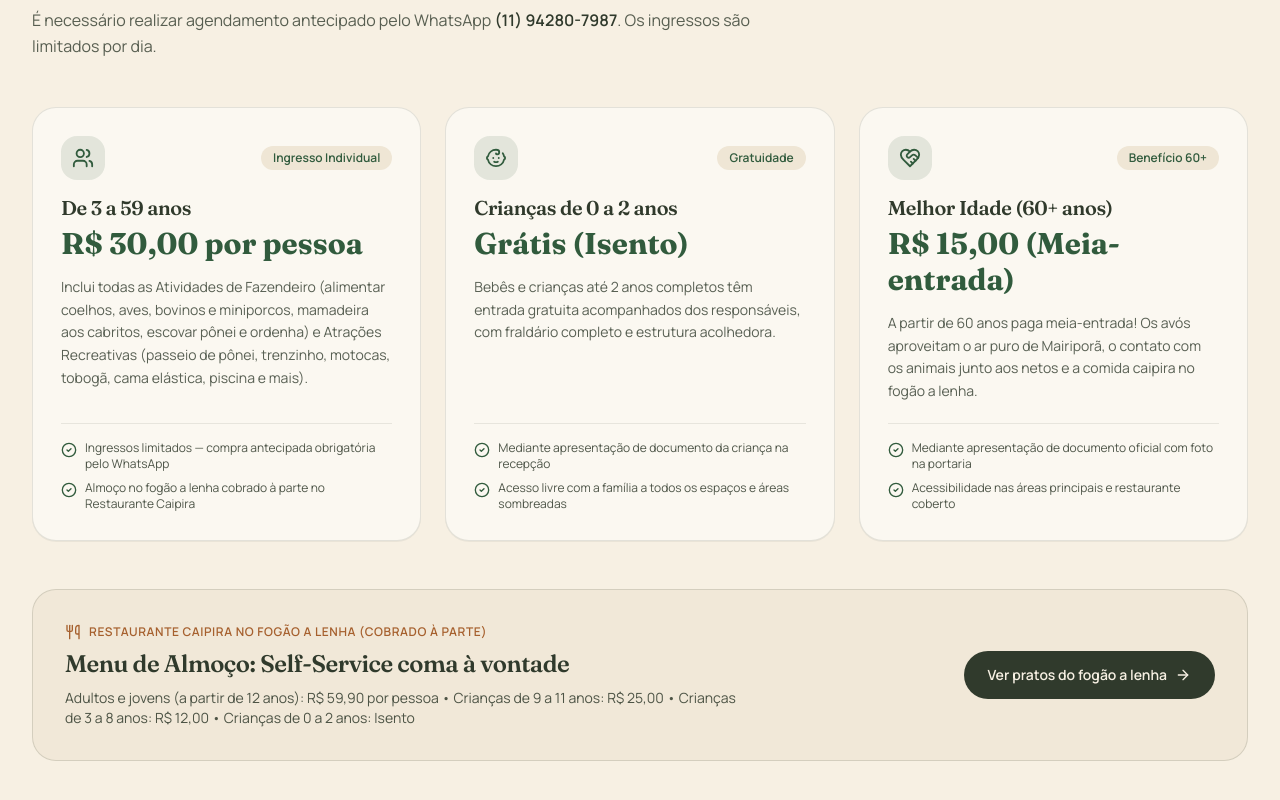
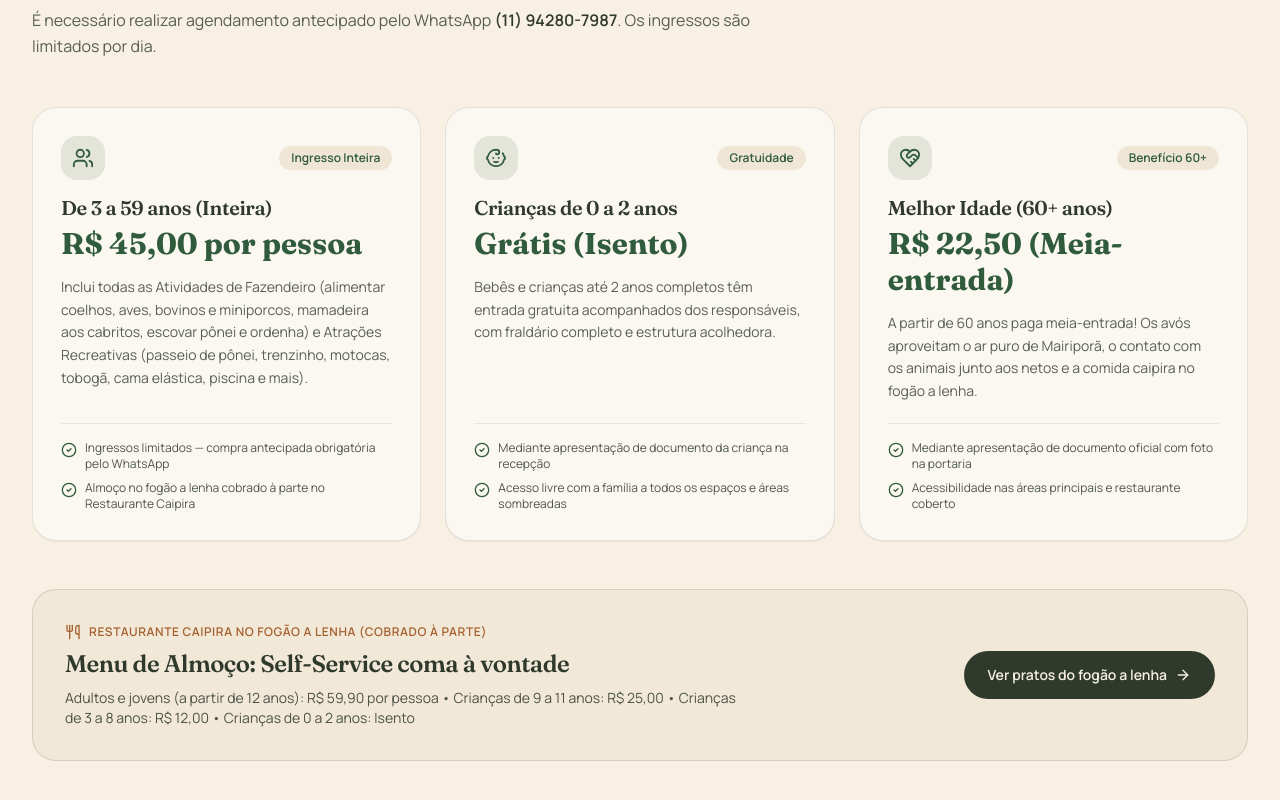
Before and after one commit to msjtec12/fazendinha-do-velho-jou, a Next.js app: page /ingressos in a window 1280 px wide. Shown: the part 808-1608 px from the top of the page. Built offline with nearby package versions, Linux system fonts and the light colour scheme.

Commit message:
fix(pricing): update ticket price to R$ 45,00 (full) and R$ 22,50 (half)

```diff
--- a/src/app/como-chegar/page.tsx
+++ b/src/app/como-chegar/page.tsx
@@ -207,7 +207,7 @@ export default function ComoChegarPage() {
                     href="/ingressos"
                     className="inline-flex items-center gap-1.5 text-xs sm:text-sm font-semibold text-[#315B3D] hover:text-[#24452D]"
                   >
-                    <span>Ver valores de ingressos (R$ 30,00) e meia-entrada</span>
+                    <span>Ver valores de ingressos (R$ 45,00 inteira) e meia-entrada</span>
                     <ArrowRight className="w-4 h-4" aria-hidden="true" />
                   </Link>
                   <Link
--- a/src/app/ingressos/page.tsx
+++ b/src/app/ingressos/page.tsx
@@ -20,14 +20,14 @@ import {
 export const metadata: Metadata = {
   title: "Ingressos e Valores — Mini Fazendinha Velho Jou (Mairiporã - SP)",
   description:
-    "Confira os valores de ingressos da Mini Fazendinha Velho Jou: R$ 30,00 por pessoa (de 3 a 59 anos), meia-entrada R$ 15,00 (60+) e grátis de 0 a 2 anos. Agende pelo WhatsApp (11) 94280-7987.",
+    "Confira os valores de ingressos da Mini Fazendinha Velho Jou: R$ 45,00 por pessoa (inteira de 3 a 59 anos), meia-entrada R$ 22,50 (60+) e grátis de 0 a 2 anos. Agende pelo WhatsApp (11) 94280-7987.",
   alternates: {
     canonical: "/ingressos",
   },
   openGraph: {
     title: "Ingressos e Valores — Mini Fazendinha Velho Jou",
     description:
-      "Ingresso R$ 30,00 (3 a 59 anos) | Meia 60+ R$ 15,00 | 0 a 2 anos Grátis. Inclui atividades de fazendeiro, pônei, trenzinho e recreação.",
+      "Ingresso Inteira R$ 45,00 (3 a 59 anos) | Meia 60+ R$ 22,50 | 0 a 2 anos Grátis. Inclui atividades de fazendeiro, pônei, trenzinho e recreação.",
     url: "/ingressos",
     images: ["/images/outdoor-play-meadow.jpg"],
   },
@@ -36,9 +36,9 @@ export const metadata: Metadata = {
 const ticketCategories = [
   {
     id: "adultos-e-juvenil",
-    title: "De 3 a 59 anos",
-    price: "R$ 30,00 por pessoa",
-    badge: "Ingresso Individual",
+    title: "De 3 a 59 anos (Inteira)",
+    price: "R$ 45,00 por pessoa",
+    badge: "Ingresso Inteira",
     icon: Users,
     description:
       "Inclui todas as Atividades de Fazendeiro (alimentar coelhos, aves, bovinos e miniporcos, mamadeira aos cabritos, escovar pônei e ordenha) e Atrações Recreativas (passeio de pônei, trenzinho, motocas, tobogã, cama elástica, piscina e mais).",
@@ -63,7 +63,7 @@ const ticketCategories = [
   {
     id: "melhor-idade",
     title: "Melhor Idade (60+ anos)",
-    price: "R$ 15,00 (Meia-entrada)",
+    price: "R$ 22,50 (Meia-entrada)",
     badge: "Benefício 60+",
     icon: HeartHandshake,
     description:
--- a/src/app/restaurante/page.tsx
+++ b/src/app/restaurante/page.tsx
@@ -187,7 +187,7 @@ export default function RestaurantePage() {
                   <li>
                     Confira os valores do{" "}
                     <Link href="/ingressos" className="font-semibold text-[#315B3D] underline">
-                      ingresso da fazendinha (R$ 30,00)
+                      ingresso da fazendinha (R$ 45,00 inteira)
                     </Link>{" "}
                     e faça seu agendamento antecipado pelo WhatsApp.
                   </li>
--- a/src/content/site-config.ts
+++ b/src/content/site-config.ts
@@ -132,13 +132,13 @@ export const siteConfig = {
         note: "Mediante apresentação de documento na recepção",
       },
       {
-        label: "De 3 a 59 anos (Ingresso Individual)",
-        price: "R$ 30,00",
+        label: "De 3 a 59 anos (Ingresso Inteira)",
+        price: "R$ 45,00",
         note: "Inclui atividades de fazendeiro e atrações recreativas",
       },
       {
         label: "A partir de 60 anos (Melhor Idade)",
-        price: "R$ 15,00 (Meia-entrada)",
+        price: "R$ 22,50 (Meia-entrada)",
         note: "Mediante apresentação de documento oficial com foto",
       },
     ],
@@ -374,7 +374,7 @@ export const siteConfig = {
         id: "estrutura-apoio",
         title: "Preços justos e acessíveis para a família",
         description:
-          "Ingresso a R$ 30,00 (3 a 59 anos), meia-entrada R$ 15,00 (60+) e isenção para bebês de 0 a 2 anos, com todas as atrações inclusas.",
+          "Ingresso inteira a R$ 45,00 (3 a 59 anos), meia-entrada R$ 22,50 (60+) e isenção para bebês de 0 a 2 anos, com todas as atrações inclusas.",
       },
       {
         id: "atendimento-acolhedor",
@@ -481,7 +481,7 @@ export const siteConfig = {
         summary:
           "Preços transparentes por faixa etária para você planejar o passeio da família sem surpresas:",
         details: [
-          "Ingresso (3 a 59 anos): R$ 30,00 por pessoa | 60+ anos: R$ 15,00 (meia) | 0 a 2 anos: Grátis.",
+          "Ingresso Inteira (3 a 59 anos): R$ 45,00 por pessoa | 60+ anos: R$ 22,50 (meia) | 0 a 2 anos: Grátis.",
           "Almoço Self-Service à vontade: R$ 59,90 (12+ anos) | R$ 25,00 (9 a 11 anos) | R$ 12,00 (3 a 8 anos).",
           "O ingresso inclui todas as atividades de fazendeiro e recreativas.",
         ],
@@ -673,7 +673,7 @@ export const siteConfig = {
     },
     {
       id: "quais-atracoes",
-      question: "Quais atrações estão inclusas no ingresso de R$ 30,00?",
+      question: "Quais atrações estão inclusas no ingresso de R$ 45,00?",
       answer:
         "O ingresso dá acesso às Atividades de Fazendeiro (alimentar coelhos, aves, bovinos e miniporcos, dar mamadeira aos cabritos, escovar pônei e ordenha) e às Atrações Recreativas (passeio de pônei, passeio de trenzinho, pista de motocas, tobogã, fliperama, caixa de areia, casinha temática, piscina de bolinhas, cama elástica, chafariz e piscina infantil).",
       category: "Atrações e Estrutura",
@@ -717,7 +717,7 @@ export const siteConfig = {
       id: "formas-de-pagamento",
       question: "Qual o valor do ingresso e quem tem direito a meia-entrada ou gratuidade?",
       answer:
-        "Crianças de 0 a 2 anos não pagam ingresso. Visitantes de 3 a 59 anos pagam R$ 30,00 por pessoa e idosos a partir de 60 anos pagam meia-entrada (R$ 15,00). A reserva antecipada é realizada pelo WhatsApp (11) 94280-7987.",
+        "Crianças de 0 a 2 anos não pagam ingresso. Visitantes de 3 a 59 anos pagam R$ 45,00 por pessoa (inteira) e idosos a partir de 60 anos pagam meia-entrada (R$ 22,50). A reserva antecipada é realizada pelo WhatsApp (11) 94280-7987.",
       category: "Acesso e Pagamento",
     },
   ] satisfies FAQItem[],
```
